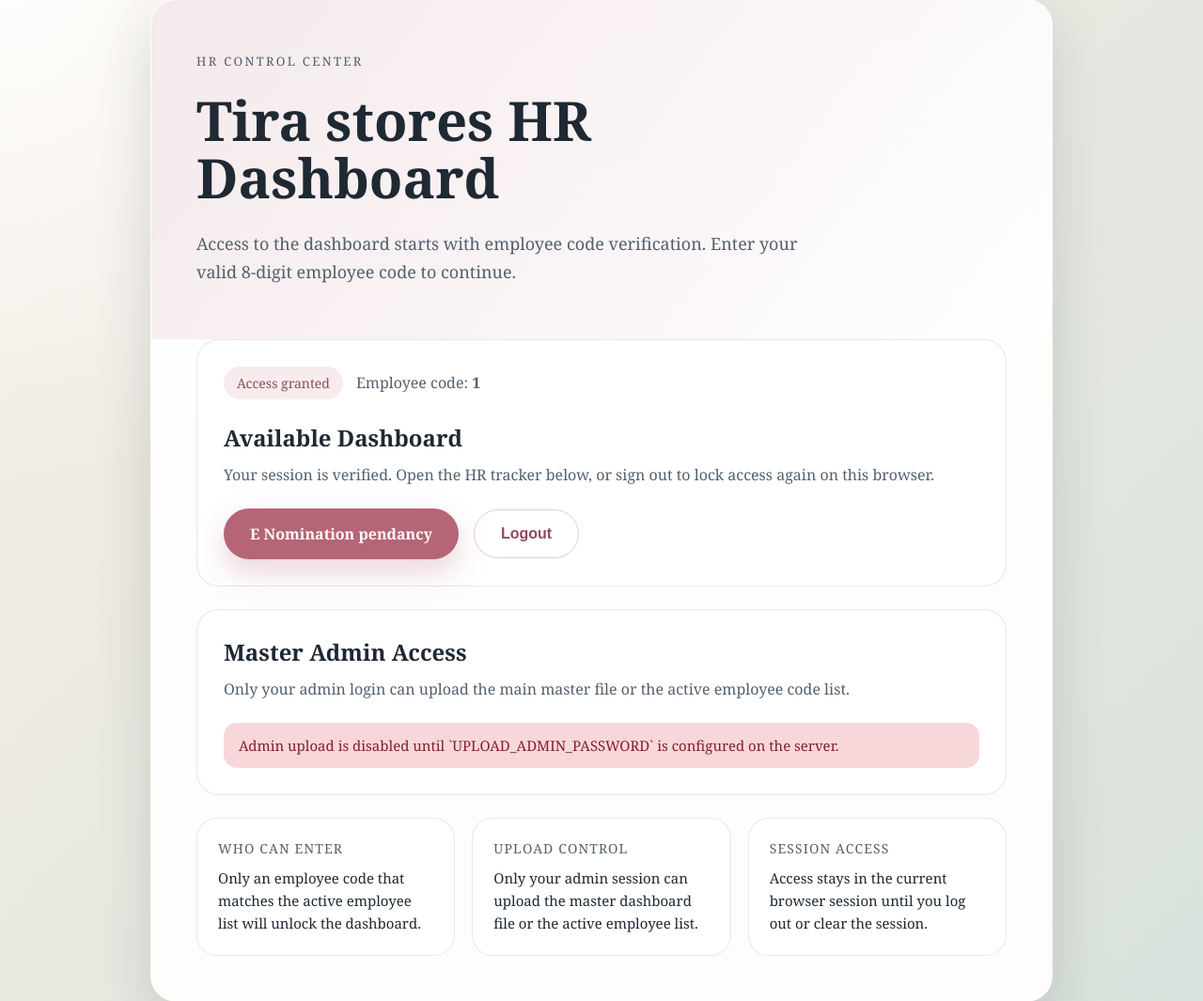
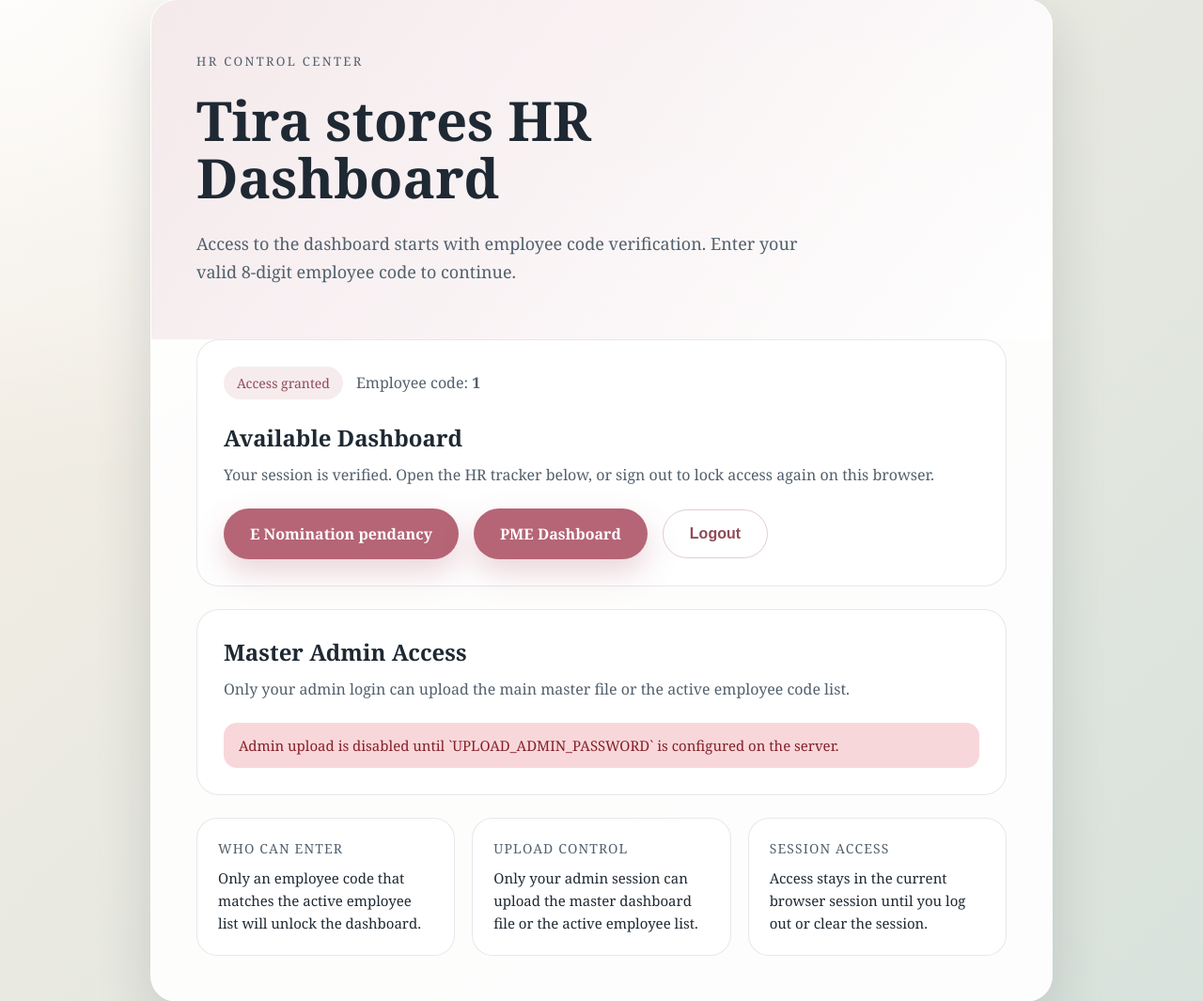
Before and after one commit to vredkar12/excel-dashboard, a Flask app: page / in a window 1280 px wide. Shown: the part 25-1090 px from the top of the page at 94% size. Run offline with Flask 3, Linux system fonts and the light colour scheme; the visitor is signed in with stand-in values (Sample User, id 1).

Commit message:
Add PME dashboard to master dashboard

```diff
--- a/app.py
+++ b/app.py
@@ -8,14 +8,26 @@ app = Flask(__name__)
 app.secret_key = os.environ.get("FLASK_SECRET_KEY", "change-this-secret-before-production")
 
 # Configuration
-EXCEL_FILE = "Beauty_PF Status_20260416.xlsx"
+DEFAULT_EXCEL_FILE = "Beauty_PF Status_20260416.xlsx"
+PME_EXCEL_FILE = "Beauty_PME Status_20260416.xlsx"
 ACTIVE_EMPLOYEE_XLSX_FILE = "Active_Employee_Codes.xlsx"
 ACTIVE_EMPLOYEE_CSV_FILE = "Active_Employee_Codes.csv"
 UPLOAD_ADMIN_PASSWORD = os.environ.get("UPLOAD_ADMIN_PASSWORD", "")
 
+DASHBOARDS = {
+    "e-nomination-pendancy": {
+        "title": "E Nomination pendancy",
+        "file": DEFAULT_EXCEL_FILE,
+    },
+    "pme-dashboard": {
+        "title": "PME Dashboard",
+        "file": PME_EXCEL_FILE,
+    },
+}
+
 # Create sample Excel file if it doesn't exist (for first deployment)
 def create_sample_excel():
-    if not os.path.exists(EXCEL_FILE):
+    if not os.path.exists(DEFAULT_EXCEL_FILE):
         sample_data = {
             'Employee Code': ['10000001', '10000002', '10000003', '10000004', '10000005'],
             'Employee Name': ['John Smith', 'Jane Doe', 'Mike Johnson', 'Sarah Williams', 'Tom Brown'],
@@ -30,8 +42,8 @@ def create_sample_excel():
             'Status': ['Pending', 'Completed', 'Pending', 'Completed', 'Yes']
         }
         df = pd.DataFrame(sample_data)
-        df.to_excel(EXCEL_FILE, index=False, sheet_name='Data')
-        print(f"Created sample Excel file: {EXCEL_FILE}")
+        df.to_excel(DEFAULT_EXCEL_FILE, index=False, sheet_name='Data')
+        print(f"Created sample Excel file: {DEFAULT_EXCEL_FILE}")
 
 # Initialize sample file on startup
 create_sample_excel()
@@ -102,6 +114,9 @@ def active_employee_list_info():
         "count": len(codes),
         "last_updated": last_updated
     }
+
+def get_dashboard_config(dashboard_slug):
+    return DASHBOARDS.get(dashboard_slug)
 
 def employee_code_exists(employee_code):
     normalized_code = normalize_employee_code(employee_code)
@@ -277,11 +292,15 @@ def download_active_employee_template():
         }
     )
 
-@app.route('/api/upload', methods=['POST'])
+@app.route('/api/upload/<dashboard_slug>', methods=['POST'])
 @dashboard_api_required
-def upload_file():
+def upload_file(dashboard_slug):
     """Handle file upload to update Excel data"""
     try:
+        dashboard = get_dashboard_config(dashboard_slug)
+        if not dashboard:
+            return jsonify({"error": "Unknown dashboard."}), 404
+
         if not UPLOAD_ADMIN_PASSWORD:
             return jsonify({"error": "Upload access is disabled until an admin password is configured."}), 503
 
@@ -298,7 +317,7 @@ def upload_file():
 
         if file and allowed_file(file.filename):
             # Save the file with the configured filename
-            file.save(EXCEL_FILE)
+            file.save(dashboard["file"])
             return jsonify({
                 "success": True,
                 "message": "File uploaded successfully",
@@ -310,14 +329,14 @@ def upload_file():
     except Exception as e:
         return jsonify({"error": str(e)}), 500
 
-def read_excel_data():
+def read_excel_data(excel_path):
     """Read and process Excel file data"""
     try:
-        if not os.path.exists(EXCEL_FILE):
+        if not os.path.exists(excel_path):
             return {"sheets": {}, "last_updated": datetime.now().strftime("%Y-%m-%d %H:%M:%S"), "message": "No data file. Upload an Excel file to get started."}
 
         # Read all sheets from Excel
-        excel_file = pd.ExcelFile(EXCEL_FILE)
+        excel_file = pd.ExcelFile(excel_path)
         sheets_data = {}
 
         for sheet_name in excel_file.sheet_names:
@@ -352,28 +371,43 @@ def index():
         active_codes_last_updated=active_info["last_updated"]
     )
 
-@app.route('/e-nomination-pendancy')
+@app.route('/<dashboard_slug>')
 @dashboard_required
-def e_nomination_pendancy():
-    """E Nomination pendancy dashboard page"""
-    return render_template('index.html')
+def dashboard_page(dashboard_slug):
+    """Dashboard page"""
+    dashboard = get_dashboard_config(dashboard_slug)
+    if not dashboard:
+        return redirect(url_for('index'))
+    return render_template(
+        'index.html',
+        dashboard_title=dashboard["title"],
+        dashboard_slug=dashboard_slug
+    )
 
-@app.route('/api/data')
+@app.route('/api/data/<dashboard_slug>')
 @dashboard_api_required
-def get_data():
+def get_data(dashboard_slug):
     """API endpoint to get Excel data"""
-    data = read_excel_data()
+    dashboard = get_dashboard_config(dashboard_slug)
+    if not dashboard:
+        return jsonify({"error": "Unknown dashboard."}), 404
+    data = read_excel_data(dashboard["file"])
     return jsonify(data)
 
-@app.route('/api/summary')
+@app.route('/api/summary/<dashboard_slug>')
 @dashboard_api_required
-def get_summary():
+def get_summary(dashboard_slug):
     """API endpoint to get summary statistics"""
     try:
-        if not os.path.exists(EXCEL_FILE):
+        dashboard = get_dashboard_config(dashboard_slug)
+        if not dashboard:
+            return jsonify({"error": "Unknown dashboard."}), 404
+
+        excel_path = dashboard["file"]
+        if not os.path.exists(excel_path):
             return jsonify({"sheets": [], "total_sheets": 0, "last_updated": datetime.now().strftime("%Y-%m-%d %H:%M:%S")})
 
-        excel_file = pd.ExcelFile(EXCEL_FILE)
+        excel_file = pd.ExcelFile(excel_path)
         summary = {
             "sheets": excel_file.sheet_names,
             "total_sheets": len(excel_file.sheet_names),
@@ -394,5 +428,5 @@ def get_summary():
 if __name__ == '__main__':
     port = int(os.environ.get('PORT', 5000))
     print(f"Starting Excel Dashboard on port {port}...")
-    print(f"Reading from: {EXCEL_FILE}")
+    print(f"Default dashboard file: {DEFAULT_EXCEL_FILE}")
     app.run(debug=False, host='0.0.0.0', port=port)
--- a/templates/home.html
+++ b/templates/home.html
@@ -318,6 +318,7 @@
                 </p>
                 <div class="actions">
                     <a class="dashboard-link" href="/e-nomination-pendancy">E Nomination pendancy</a>
+                    <a class="dashboard-link" href="/pme-dashboard">PME Dashboard</a>
                     <button class="secondary-btn" onclick="logoutAccess()">Logout</button>
                 </div>
             </div>
```
Also changed, not shown: templates/index.html (+5 -4 lines).
